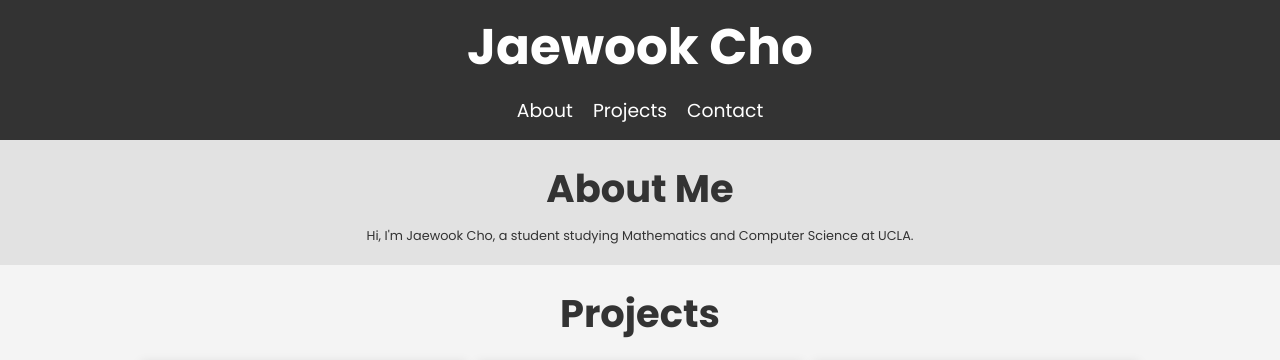
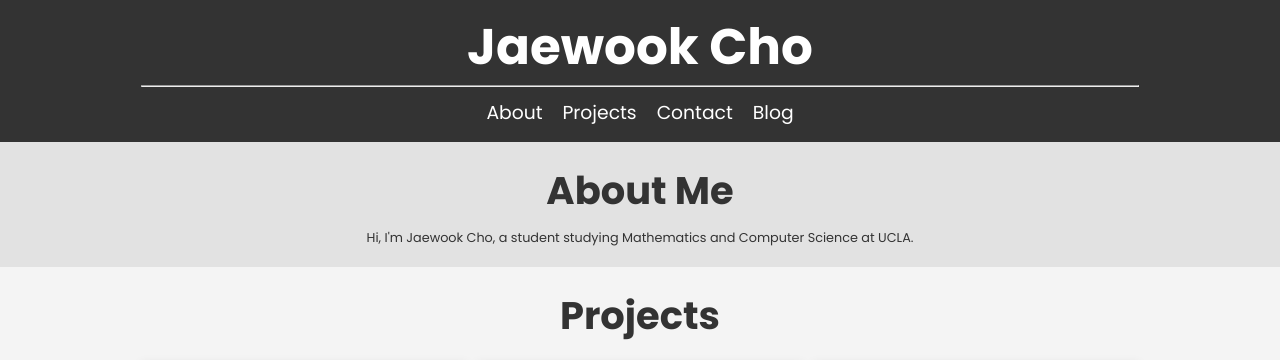
Before and after one commit to dcho-jaewook/Portfolio, a plain HTML site: page index.html in a window 1280 px wide. Shown: the top 360 px of the page. Drawn offline with Linux system fonts and the light colour scheme.

Commit message:
Added a link to Blog on NavBar

```diff
--- a/index.html
+++ b/index.html
@@ -16,11 +16,13 @@
     <header>
         <div class="container">
             <h1>Jaewook Cho</h1>
+            <hr>
             <nav>
-                <ul>
+                <ul class="navbar">
                     <li><a href="#about">About</a></li>
                     <li><a href="#projects">Projects</a></li>
                     <li><a href="#contact">Contact</a></li>
+                    <li><a href="https://dcho-jaewook.tistory.com/" target="_blank">Blog</a></li>
                 </ul>
             </nav>
         </div>
--- a/style.css
+++ b/style.css
@@ -17,6 +17,9 @@
     padding: 0 1vw;
 }
 
+.navbar li:hover {
+    font-weight: bold;
+}
 
 header {
     background-color: #333;
```
